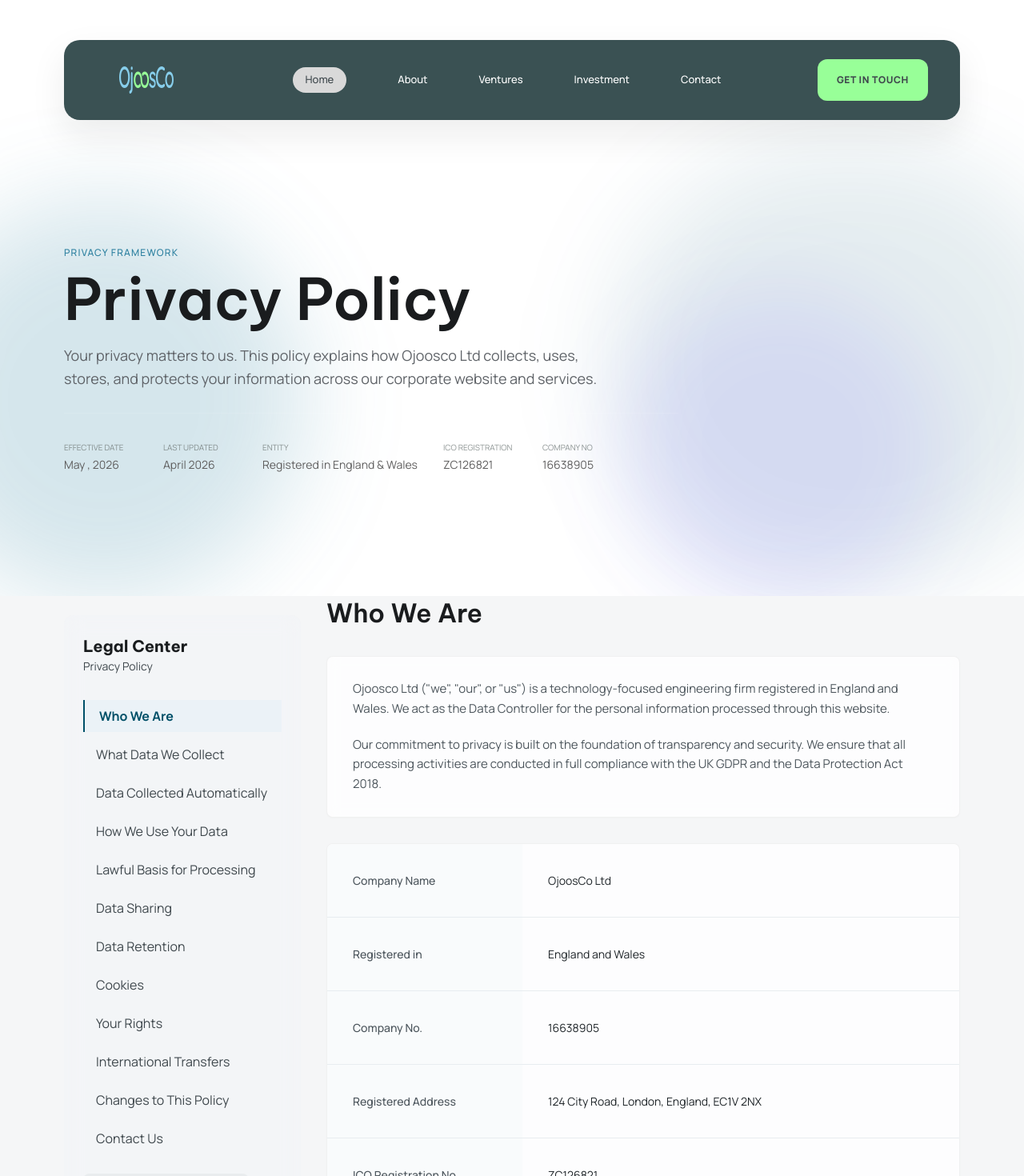
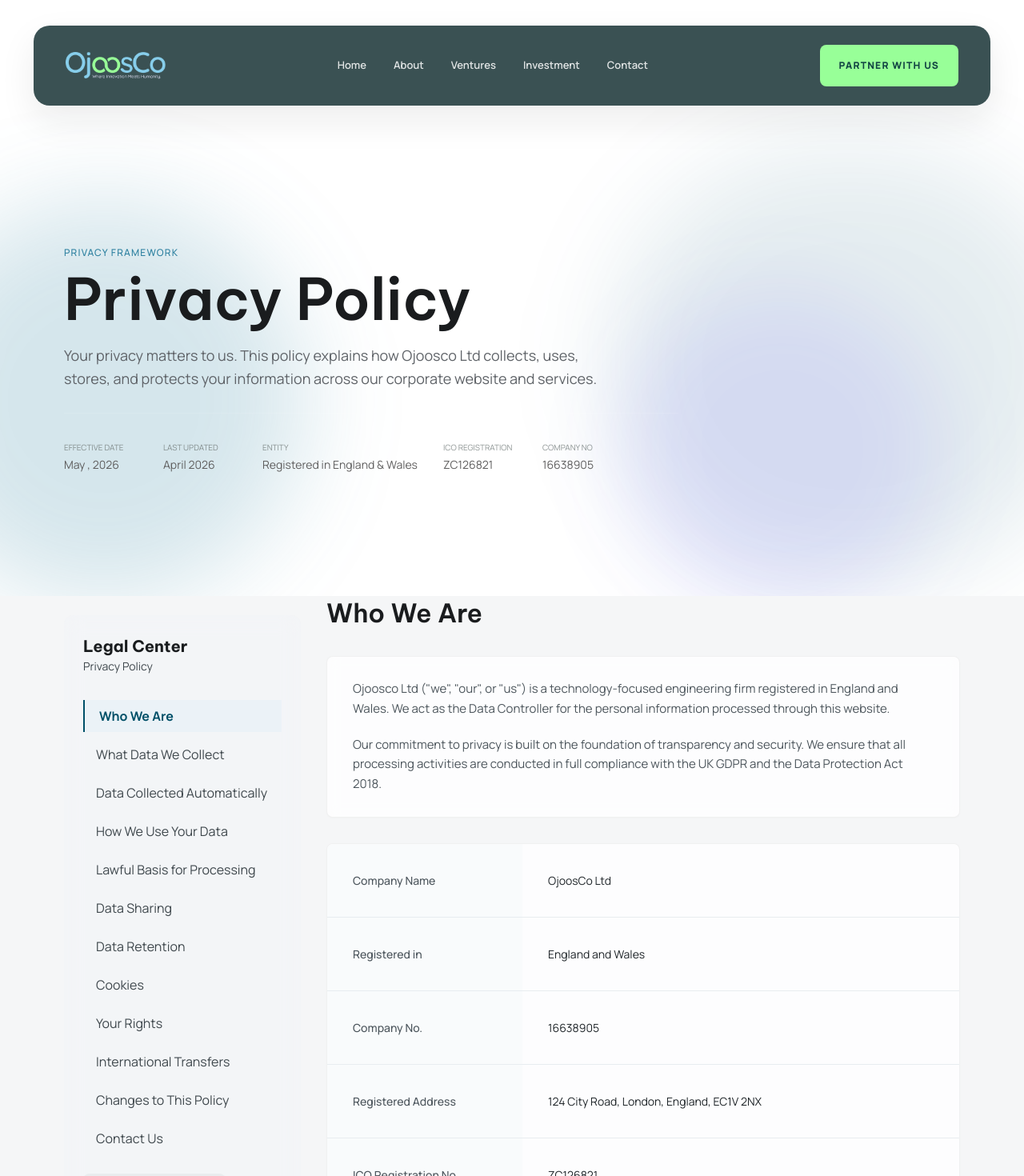
Before and after one commit to OjoosCo-Ltd/ojoosco-web, a Next.js app: page /privacy-policy in a window 1280 px wide. Shown: the top 1470 px of the page at 80% size. Built offline with nearby package versions, Linux system fonts and the light colour scheme.

Commit message:
feat(legal): add legal sidebar and rebuild privacy policy page

```diff
--- a/src/app/privacy-policy/page.tsx
+++ b/src/app/privacy-policy/page.tsx
@@ -1,21 +1,13 @@
 import type { Metadata } from "next";
-import Image from "next/image";
 import Link from "next/link";
-import { FooterSocialLinks } from "../footer-social-links";
+import { SiteHeader } from "@/components/layout/site-header";
+import { LegalSidebar } from "@/components/layout/legal-sidebar";
 
 export const metadata: Metadata = {
   title: "Privacy Policy | Ojoosco",
   description:
     "Read how Ojoosco Ltd collects, uses, stores, and protects information across its corporate website and services.",
 };
-
-const navItems = [
-  ["Home", "/"],
-  ["About", "/about-us"],
-  ["Ventures", "/ventures"],
-  ["Investment", "/investment"],
-  ["Contact", "/contact-us"],
-] as const;
 
 const heroMeta = [
   ["Effective Date", "May , 2026"],
@@ -166,33 +158,6 @@
   },
 ] as const;
 
-const footerGroups = [
-  {
-    title: "Navigation",
-    links: [
-      ["Home", "/"],
-      ["About", "/about-us"],
-      ["Ventures", "/ventures"],
-    ],
-  },
-  {
-    title: "Connect",
-    links: [
-      ["Investment", "/investment"],
-      ["Partner With Us", "/partner-with-us"],
-      ["Contact", "/contact-us"],
-      ["Explore Opportunities", "/explore-opportunities#opportunities"],
-    ],
-  },
-  {
-    title: "Legal",
-    links: [
-      ["Privacy Policy", "/privacy-policy"],
-      ["Terms of Service", "#"],
-    ],
-  },
-] as const;
-
 type PolicyIconName = keyof typeof iconPaths;
 
 export default function PrivacyPolicy() {
@@ -200,7 +165,6 @@
     <main id="top" className="min-h-screen bg-[#f5f6f7] text-[#1a1c1e]">
       <Hero />
       <PolicyContent />
-      <Footer />
     </main>
   );
 }
@@ -212,7 +176,7 @@
       <div className="absolute left-[-120px] top-[250px] size-[500px] rounded-full bg-[#2d80a0]/20 blur-[60px]" />
       <div className="absolute right-[8%] top-[360px] size-[400px] rounded-full bg-[#4a3aff]/10 blur-[50px]" />
 
-      <PrivacyHeader />
+      <SiteHeader variant="inner" />
 
       <div className="relative mx-auto max-w-[1280px] pt-24 md:pt-[160px]">
         <div className="max-w-[768px]">
@@ -246,50 +210,17 @@
   );
 }
 
-function PrivacyHeader() {
-  return (
-    <header className="relative z-20 mx-auto max-w-[1196px] rounded-[20px] bg-[#3a5153] px-4 py-3 shadow-[0_18px_45px_rgba(25,28,30,0.08)] md:px-10 md:py-6">
-      <div className="flex h-8 items-center justify-between md:h-[52px]">
-        <Link href="/" className="relative block h-[27px] w-[101px] md:h-[34px] md:w-[125px]">
-          <Image
-            src="/figma-assets/logo-mark-b.svg"
-            alt="Ojoosco"
-            fill
-            priority
-            className="object-contain"
-          />
-        </Link>
-        <nav className="hidden items-center gap-10 text-[13px] font-medium text-white lg:flex xl:gap-16">
-          {navItems.map(([label, href]) => (
-            <Link
-              key={label}
-              href={href}
-              className={
-                label === "Home"
-                  ? "rounded-full bg-[#d9d9d9] px-4 py-1.5 text-[#3f484d]"
-                  : "transition hover:text-[#98ff98]"
-              }
-            >
-              {label}
-            </Link>
-          ))}
-        </nav>
-        <Link
-          href="/contact-us"
-          className="inline-flex h-9 items-center justify-center rounded-xl bg-[#98ff98] px-4 text-[10px] font-extrabold uppercase tracking-[0.05em] text-[#3f484d] transition hover:bg-[#b8ffb8] md:h-[52px] md:px-6 md:text-[12px]"
-        >
-          Get In Touch
-        </Link>
-      </div>
-    </header>
-  );
-}
 
 function PolicyContent() {
   return (
     <section className="bg-[#f5f6f7] px-5 pb-20 md:px-20 md:pb-28">
       <div className="mx-auto grid max-w-[1280px] gap-8 lg:grid-cols-[296px_minmax(0,952px)] lg:items-start">
-        <LegalSidebar />
+        <LegalSidebar
+          items={sidebarItems}
+          subtitle="Privacy Policy"
+          ariaLabel="Privacy policy sections"
+          pdfHref="/legal/privacy-policy.docx"
+        />
 
         <div className="space-y-[86px] pt-8 lg:pt-0">
           <PolicySection id="who-we-are" title="Who We Are">
@@ -470,46 +401,6 @@
   );
 }
 
-function LegalSidebar() {
-  return (
-    <aside className="pt-6 lg:sticky lg:top-8">
-      <div className="rounded-xl bg-[#f2f4f7]/50 p-6 text-[#3f484d] backdrop-blur-md">
-        <p className="font-display text-[20px] font-bold leading-[30px] text-[#191c1e]">
-          Legal Center
-        </p>
-        <p className="text-[14px] font-normal leading-5 text-[#3f484d]">
-          Privacy Policy
-        </p>
-        <nav aria-label="Privacy policy sections" className="mt-8">
-          <ul className="space-y-2">
-            {sidebarItems.map(([label, href]) => (
-              <li key={label}>
-                <a
-                  href={href}
-                  className={
-                    label === "Who We Are"
-                      ? "block border-l-2 border-[#005068] bg-[#cae7f7]/20 py-2 pl-[18px] text-[16px] font-bold leading-6 text-[#005068]"
-                      : "block py-2 pl-4 text-[16px] font-normal leading-6 text-[#3f484d] transition hover:text-[#005068]"
-                  }
-                >
-                  {label}
-                </a>
-              </li>
-            ))}
-          </ul>
-        </nav>
-        <a
-          href="#top"
-          className="mt-6 inline-flex h-10 items-center justify-center gap-2 rounded-lg bg-[#e0e3e6]/50 px-10 text-[12px] font-medium uppercase leading-none tracking-[0.1em] text-[#005068] transition hover:bg-[#d8dde1]"
-        >
-          <DownloadIcon />
-          Download PDF
-        </a>
-      </div>
-    </aside>
-  );
-}
-
 function PolicySection({
   id,
   title,
@@ -629,52 +520,6 @@
   );
 }
 
-function Footer() {
-  return (
-    <footer className="bg-[#f1f4f7] px-5 text-[#3f484d] md:px-20">
-      <div className="mx-auto flex max-w-[1200px] flex-col justify-between gap-14 px-0 py-16 md:flex-row md:px-8">
-        <div className="max-w-[384px]">
-          <Link href="/" className="relative block h-[33px] w-[125px]">
-            <Image
-              src="/figma-assets/logo-word-b.svg"
-              alt="Ojoosco"
-              fill
-              className="object-contain"
-            />
-          </Link>
-          <p className="mt-8 max-w-[340px] text-[16px] leading-[1.65]">
-            Building a future where technology is a natural extension of human
-            intent and empathy.
-          </p>
-        </div>
-        <div className="grid gap-10 sm:grid-cols-3 md:gap-16">
-          {footerGroups.map((group) => (
-            <div key={group.title}>
-              <h3 className="text-[12px] font-extrabold uppercase tracking-[0.16em] text-[#005069]">
-                {group.title}
-              </h3>
-              <ul className="mt-5 space-y-3 text-[16px]">
-                {group.links.map(([label, href]) => (
-                  <li key={label}>
-                    <Link href={href} className="transition hover:text-[#005069]">
-                      {label}
-                    </Link>
-                  </li>
-                ))}
-              </ul>
-            </div>
-          ))}
-        </div>
-      </div>
-
-      <FooterSocialLinks />
-
-      <div className="mx-auto flex max-w-[1280px] items-center justify-center border-t border-[#e6e6fa] py-6 pb-8 text-center text-[16px] text-[#5f5e5e]/70">
-        <p>&copy; 2026 Ojoosco Ltd. All rights reserved.</p>
-      </div>
-    </footer>
-  );
-}
 
 function PolicyIcon({
   name,
@@ -712,21 +557,6 @@
   );
 }
 
-function DownloadIcon() {
-  return (
-    <svg className="size-3.5" viewBox="0 0 24 24" aria-hidden="true">
-      <path
-        d="M12 3v11m0 0 4-4m-4 4-4-4M5 17v3h14v-3"
-        fill="none"
-        stroke="currentColor"
-        strokeLinecap="round"
-        strokeLinejoin="round"
-        strokeWidth="2"
-      />
-    </svg>
-  );
-}
-
 const iconPaths = {
   form: "M5 4h14v16H5V4Zm4 5h6M9 13h6M9 17h3",
   mail: "M4 6h16v12H4V6Zm0 1 8 6 8-6",
--- /dev/null
+++ b/src/components/layout/legal-sidebar.tsx
@@ -0,0 +1,119 @@
+"use client";
+
+import { useEffect, useRef, useState } from "react";
+
+type SidebarItem = readonly [string, string];
+
+export function LegalSidebar({
+  items,
+  subtitle,
+  ariaLabel,
+  pdfHref,
+}: {
+  items: readonly SidebarItem[];
+  subtitle: string;
+  ariaLabel: string;
+  pdfHref: string;
+}) {
+  const [activeId, setActiveId] = useState(
+    items[0]?.[1].replace("#", "") ?? "",
+  );
+  // While a click is scrolling to its target, ignore the scroll-spy observer
+  // so the active style jumps straight to the clicked item and stays there.
+  const clickLockRef = useRef(false);
+  const unlockTimerRef = useRef<ReturnType<typeof setTimeout> | null>(null);
+
+  const handleClick = (id: string) => {
+    setActiveId(id);
+    clickLockRef.current = true;
+    if (unlockTimerRef.current) clearTimeout(unlockTimerRef.current);
+    unlockTimerRef.current = setTimeout(() => {
+      clickLockRef.current = false;
+    }, 700);
+  };
+
+  useEffect(() => () => {
+    if (unlockTimerRef.current) clearTimeout(unlockTimerRef.current);
+  }, []);
+
+  useEffect(() => {
+    const sections = items
+      .map(([, href]) => document.getElementById(href.replace("#", "")))
+      .filter((el): el is HTMLElement => el !== null);
+    if (sections.length === 0) return;
+
+    const observer = new IntersectionObserver(
+      (entries) => {
+        if (clickLockRef.current) return;
+        const visible = entries
+          .filter((entry) => entry.isIntersecting)
+          .sort((a, b) => a.boundingClientRect.top - b.boundingClientRect.top);
+        if (visible[0]) setActiveId(visible[0].target.id);
+      },
+      { rootMargin: "-20% 0px -70% 0px", threshold: 0 },
+    );
+
+    sections.forEach((section) => observer.observe(section));
+    return () => observer.disconnect();
+  }, [items]);
+
+  return (
+    <aside className="pt-6 lg:sticky lg:top-8">
+      <div className="rounded-xl bg-[#f2f4f7]/50 p-6 text-[#3f484d] backdrop-blur-md">
+        <p className="font-display text-[20px] font-bold leading-[30px] text-[#191c1e]">
+          Legal Center
+        </p>
+        <p className="text-[14px] font-normal leading-5 text-[#3f484d]">
+          {subtitle}
+        </p>
+        <nav aria-label={ariaLabel} className="mt-8">
+          <ul className="space-y-2">
+            {items.map(([label, href]) => {
+              const id = href.replace("#", "");
+              const isActive = id === activeId;
+              return (
+                <li key={label}>
+                  <a
+                    href={href}
+                    onClick={() => handleClick(id)}
+                    aria-current={isActive ? "true" : undefined}
+                    className={
+                      isActive
+                        ? "block border-l-2 border-[#005068] bg-[#cae7f7]/20 py-2 pl-[18px] text-[16px] font-bold leading-6 text-[#005068]"
+                        : "block py-2 pl-4 text-[16px] font-normal leading-6 text-[#3f484d] transition hover:text-[#005068]"
+                    }
+                  >
+                    {label}
+                  </a>
+                </li>
+              );
+            })}
+          </ul>
+        </nav>
+        <a
+          href={pdfHref}
+          download
+          className="mt-6 inline-flex h-10 items-center justify-center gap-2 rounded-lg bg-[#e0e3e6]/50 px-10 text-[12px] font-medium uppercase leading-none tracking-[0.1em] text-[#005068] transition hover:bg-[#d8dde1]"
+        >
+          <DownloadIcon />
+          Download
+        </a>
+      </div>
+    </aside>
+  );
+}
+
+function DownloadIcon() {
+  return (
+    <svg className="size-3.5" viewBox="0 0 24 24" aria-hidden="true">
+      <path
+        d="M12 3v11m0 0 4-4m-4 4-4-4M5 17v3h14v-3"
+        fill="none"
+        stroke="currentColor"
+        strokeLinecap="round"
+        strokeLinejoin="round"
+        strokeWidth="2"
+      />
+    </svg>
+  );
+}
```
Also changed, not shown: 2 other files (tests, documents, lock files or other folders).
